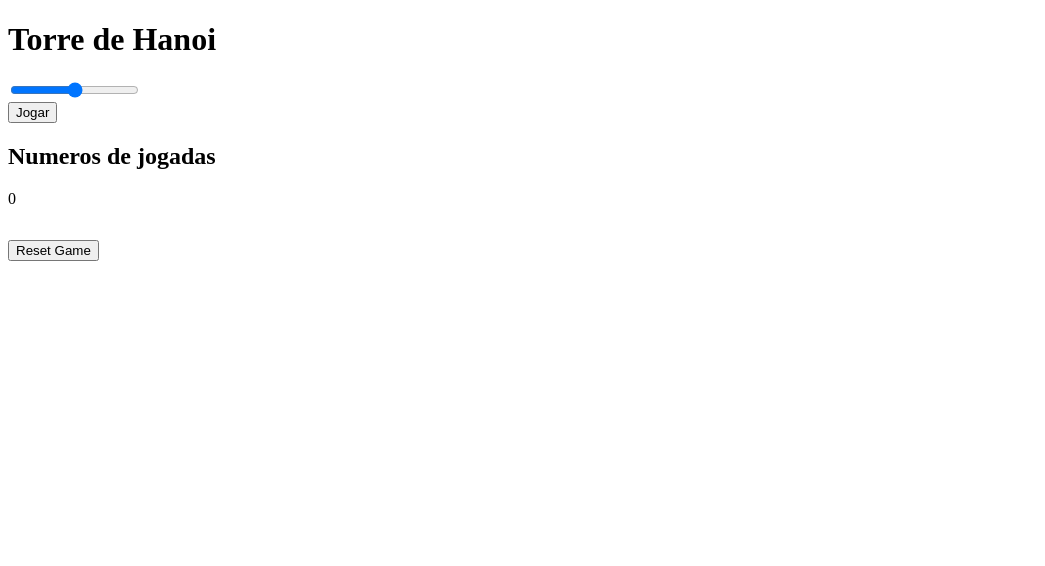
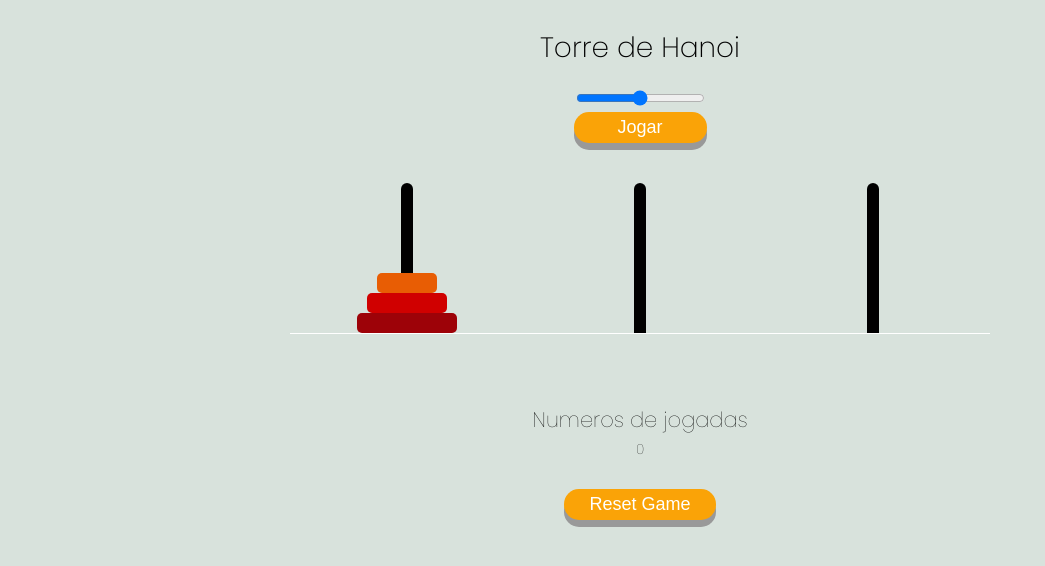
Before and after one commit to Kenzie-Academy-Brasil-Developers/entrega-torre-de-hanoi-sprint-5-PedroHBasilio, a plain HTML site: page index.html in a window 1280 px wide. Shown: the whole page, without its empty margins (0-1045 px from the left). Drawn offline with Linux system fonts and the light colour scheme.

Commit message:
começando css

```diff
--- a/index.html
+++ b/index.html
@@ -7,6 +7,10 @@
 
     <link rel="stylesheet" href="style.css">
 
+    <link rel="preconnect" href="https://fonts.googleapis.com">
+    <link rel="preconnect" href="https://fonts.gstatic.com" crossorigin>
+    <link href="https://fonts.googleapis.com/css2?family=Poppins:wght@100;200&display=swap" rel="stylesheet">
+
     <title>Torre de Hanoi</title>
 
 </head>
@@ -14,7 +18,7 @@
 
     <h1>Torre de Hanoi</h1>
 
-    <div>
+    <div class="escolher_level">
 
         <form action="">
             <input type="range" id = "level" name = "level" min="3" max="5">
@@ -24,17 +28,19 @@
         <button id="jogar">Jogar</button>
     </div>
 
-    <h2>Numeros de jogadas</h2>
-    <p id="numero_movimentos">0</p>
+
 
 
     <section id="secao__hanoi">
 
 
     </section>
-    <div>
+    <div class="msg">
         <p id="mensagem"></p>
     </div>
+
+    <h2>Numeros de jogadas</h2>
+    <p id="numero_movimentos">0</p>
 
     <div>
         <button id="reset">Reset Game</button>
--- a/move.js
+++ b/move.js
@@ -22,7 +22,6 @@ function move(){
             selecionado = torreAtual.lastChild
             modo = 'largar'
             mensagem("")
-
         }
         else if(modo === 'largar'){
             if(torre01.lastChild === null){
--- a/script.js
+++ b/script.js
@@ -4,18 +4,20 @@ const section = document.getElementById("secao__hanoi");
 const jogar = document.getElementById("jogar")
 const level = document.getElementById("level")
 
-console.log(level.value)
 
-jogar.addEventListener("click", () => {
-    criarTorres()
-    criarDiscos(nDiscos)
-})
 
 section.addEventListener("click", ()=>vitoria(nDiscos))
 reset.addEventListener("click", ()=> resetGame())
 
 let nDiscos = 3
 
+criarTorres()
+criarDiscos(nDiscos)
+
+// jogar.addEventListener("click", () => {
+//     criarTorres()
+//     criarDiscos(nDiscos)
+// })
 
 
 function criarTorres() {
--- a/style.css
+++ b/style.css
@@ -1,47 +1,132 @@
+body{
+    background-color: #d8e2dc;
+    display: flex;
+    flex-direction: column;
+    align-items: center;
+    font-family: 'Poppins', sans-serif;
+    font-weight: 100;
+    font-size: 14px;
+}
+
+h1{
+    font-family: 'Poppins', sans-serif;
+    font-weight: 200;
+}
+h2{
+    font-family: 'Poppins', sans-serif;
+    font-weight: 100;
+    margin-bottom: -10px;
+    margin-top: 30px;
+}
+
+.escolher_level{
+    display: flex;
+    flex-direction: column;
+    margin-bottom: 40px;
+}
+
+    .escolher_level #jogar{
+        padding: 5px 25px;
+        font-size: 18px;
+        text-align: center;
+        cursor: pointer;
+        outline: none;
+        color: #fff;
+        background-color: #faa307;
+        border: none;
+        border-radius: 15px;
+        box-shadow: 0 7px #999;
+    }
+
+    .escolher_level #jogar:active {
+        background-color: #d89312;
+        box-shadow: 0 3px #666;
+        transform: translateY(4px);
+      }
+
+
 #secao__hanoi{
 
     display: flex;
     flex-direction: row;
     justify-content: space-around;
+    border-bottom: solid white 1px;
+    max-width: 700px;
+    margin: 0 auto;
+    width: 100%;
 }
 
 .torre{
-    height: 300px;
+    height: 150px;
     background-color: black;
-    width: 40px;
+    width: 12px;
     display: flex;
     align-items: center;
     flex-direction: column-reverse;
+    border-radius: 10px 10px 0 0 ;
 
 }
 
 #disco1 {
-    width: 200px;
-    height: 30px;
-    background-color: yellow;
+    width: 10vw;
+    max-width: 60px;
+    height: 20px;
+    background-color: #e85d04;
     border-radius: 5px;
 }
 #disco2 {
-    width: 250px;
-    height: 30px;
-    background-color:coral;
+    width: 15vw;
+    max-width: 80px;
+    height: 20px;
+    background-color:#d00000;
     border-radius: 5px;
 }
 #disco3 {
-    width: 300px;
-    height: 30px;
-    background-color:darkgreen;
+    width: 20vw;
+    max-width: 100px;
+    height: 20px;
+    background-color:#9d0208;
     border-radius: 5px;
 }
 #disco4{
-    width: 300px;
-    height: 30px;
-    background-color:darkgreen;
+    width: 25vw;
+    max-width: 120px;
+    height: 20px;
+    background-color:#6a040f;
     border-radius: 5px;
 }
 #disco5 {
-    width: 300px;
-    height: 30px;
-    background-color:darkgreen;
+    width: 30vw;
+    max-width: 140px;
+    height: 20px;
+    background-color:#370617;
     border-radius: 5px;
 }
+
+.msg{
+    height: 40px;
+    font-size: 24px;
+    font-weight: 200;
+    margin: 0;
+    color: #b11f1f;
+}
+
+#reset{
+    margin-top: 15px;
+    padding: 5px 25px;
+    font-size: 18px;
+    text-align: center;
+    cursor: pointer;
+    outline: none;
+    color: #fff;
+    background-color: #faa307;
+    border: none;
+    border-radius: 15px;
+    box-shadow: 0 7px #999;
+}
+
+#reset:active{
+    background-color: #d89312;
+    box-shadow: 0 3px #666;
+    transform: translateY(4px);
+}
```
